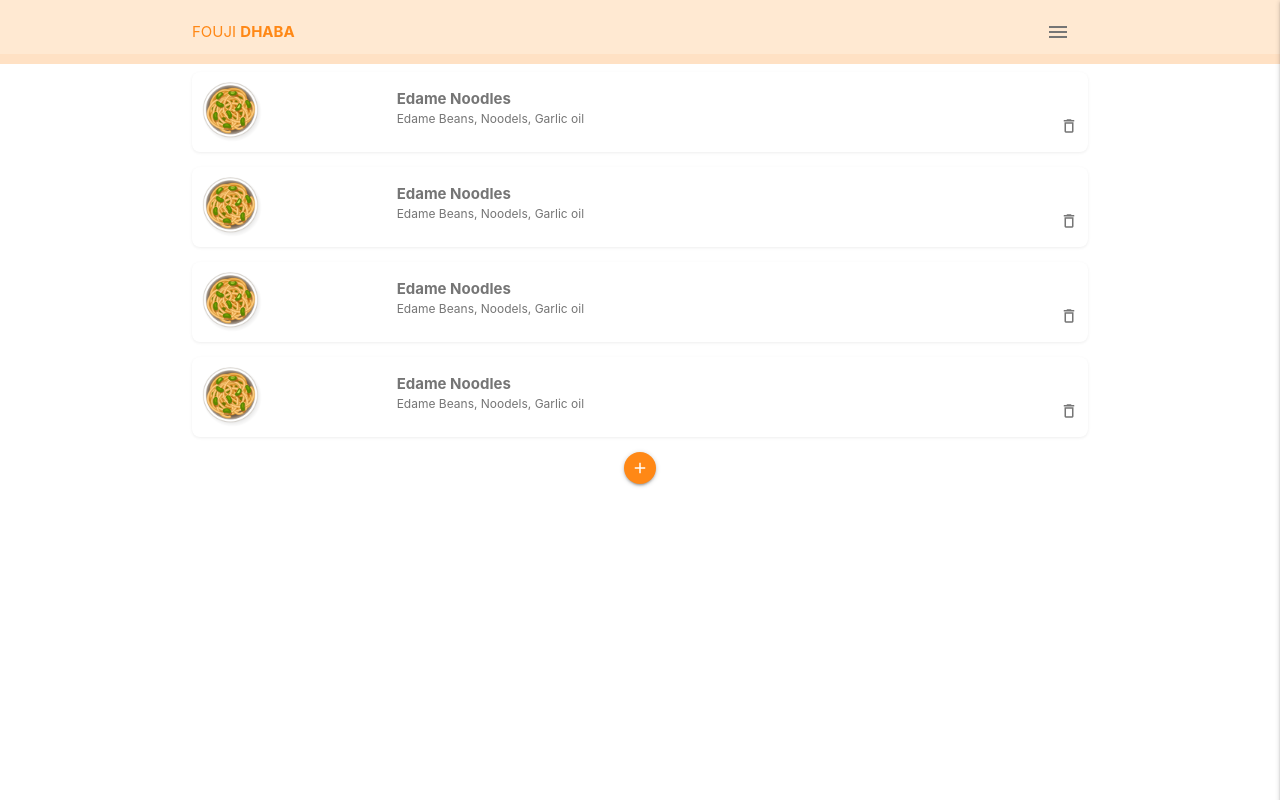
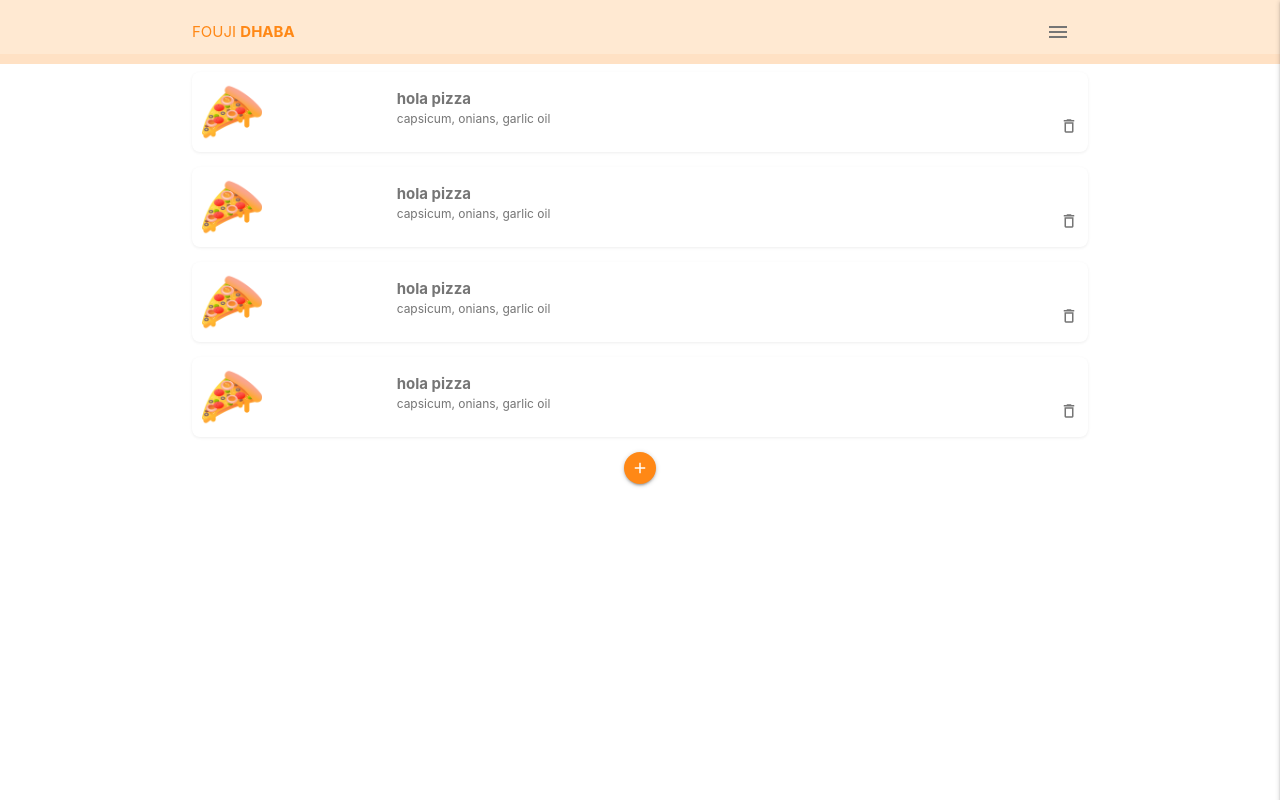
Before and after one commit to amitmumana/Pwa-example, a plain HTML site: page index.html in a window 1280 px wide. Drawn offline with Linux system fonts and the light colour scheme.

Commit message:
add: fetch event & other change

```diff
--- a/css/style.css
+++ b/css/style.css
@@ -4,6 +4,7 @@
     --primary: #FFE9D2;
     --secondary: #FFE1C4;
     --title: #FF8816;
+
   }
 
   /* layout styles */
--- a/index.html
+++ b/index.html
@@ -54,40 +54,40 @@
 
     <div class="recipes container grey-text text-darken-1">
         <div class="card-panel recipe white row">
-            <img src="/img/dish.png" alt="recipe thumb">
+            <img src="/img/pizza.png" alt="recipe thumb">
             <div class="recipe-details">
-                <div class="recipe-title">Edame Noodles</div>
-                <div class="recipe-ingredients">Edame Beans, Noodels, Garlic oil</div>
+                <div class="recipe-title">hola pizza</div>
+                <div class="recipe-ingredients">capsicum, onians, garlic oil</div>
             </div>
             <div class="recipe-delete">
                 <i class="material-icons">delete_outline</i>
             </div>
         </div>
         <div class="card-panel recipe white row">
-            <img src="/img/dish.png" alt="recipe thumb">
+            <img src="/img/pizza.png" alt="recipe thumb">
             <div class="recipe-details">
-                <div class="recipe-title">Edame Noodles</div>
-                <div class="recipe-ingredients">Edame Beans, Noodels, Garlic oil</div>
+                <div class="recipe-title">hola pizza</div>
+                <div class="recipe-ingredients">capsicum, onians, garlic oil</div>
             </div>
             <div class="recipe-delete">
                 <i class="material-icons">delete_outline</i>
             </div>
         </div>
         <div class="card-panel recipe white row">
-            <img src="/img/dish.png" alt="recipe thumb">
+            <img src="/img/pizza.png" alt="recipe thumb">
             <div class="recipe-details">
-                <div class="recipe-title">Edame Noodles</div>
-                <div class="recipe-ingredients">Edame Beans, Noodels, Garlic oil</div>
+                <div class="recipe-title">hola pizza</div>
+                <div class="recipe-ingredients">capsicum, onians, garlic oil</div>
             </div>
             <div class="recipe-delete">
                 <i class="material-icons">delete_outline</i>
             </div>
         </div>
         <div class="card-panel recipe white row">
-            <img src="/img/dish.png" alt="recipe thumb">
+            <img src="/img/pizza.png" alt="recipe thumb">
             <div class="recipe-details">
-                <div class="recipe-title">Edame Noodles</div>
-                <div class="recipe-ingredients">Edame Beans, Noodels, Garlic oil</div>
+                <div class="recipe-title">hola pizza</div>
+                <div class="recipe-ingredients">capsicum, onians, garlic oil</div>
             </div>
             <div class="recipe-delete">
                 <i class="material-icons">delete_outline</i>
@@ -107,11 +107,11 @@
             <h6>New Recipe</h6>
             <div class="divider"></div>
             <div class="input-field">
-                <input placeholder="e.g. Ninja soup" id="title" type="text" class="validate">
+                <input placeholder="e.g. Masala Naan" id="title" type="text" class="validate">
                 <label for="title">Recipe Title</label>
             </div>
             <div class="input-field">
-                <input placeholder="e.g. Tofu, mushroom, garlic" id="ingredients" type="text" class="validate">
+                <input placeholder="e.g. Kaju kari" id="ingredients" type="text" class="validate">
                 <label for="ingredients">Ingredients</label>
             </div>
             <div class="input-field center">
--- a/sw.js
+++ b/sw.js
@@ -9,3 +9,9 @@ self.addEventListener("install", (evt) => {
 self.addEventListener("activate", (evt) => {
   console.log("Service worker has been activated", evt)
 })
+
+// Fetch event
+
+self.addEventListener("fetch", (evt) => {
+  console.log("fetch event", evt)
+})
```
